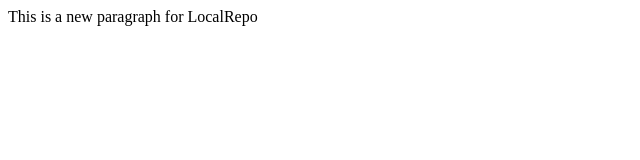
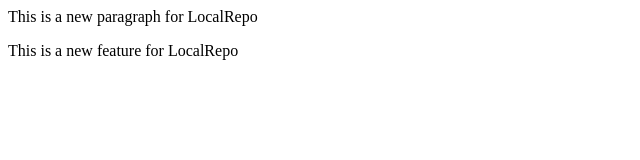
Before and after one commit to rohitmukherjee19/localrepo-demo, a plain HTML site: page index.html in a window 1280 px wide. Shown: the whole page, without its empty margins (0-640 px from the left). Drawn offline with Linux system fonts and the light colour scheme.

Commit message:
New feature added

```diff
--- a/index.html
+++ b/index.html
@@ -1 +1,2 @@
 <p>This is a new paragraph for LocalRepo</p>
+<p>This is a new feature for LocalRepo  </p>
```
